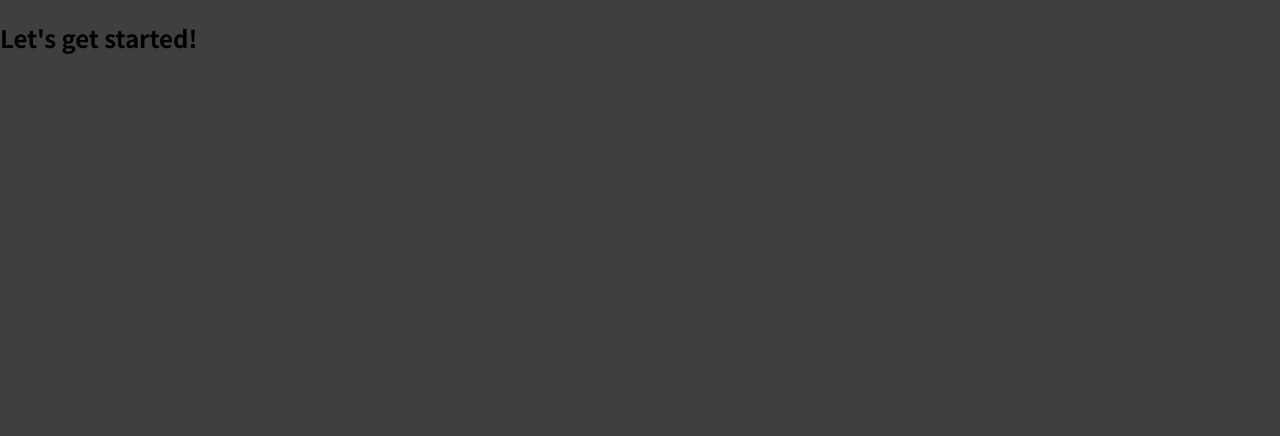
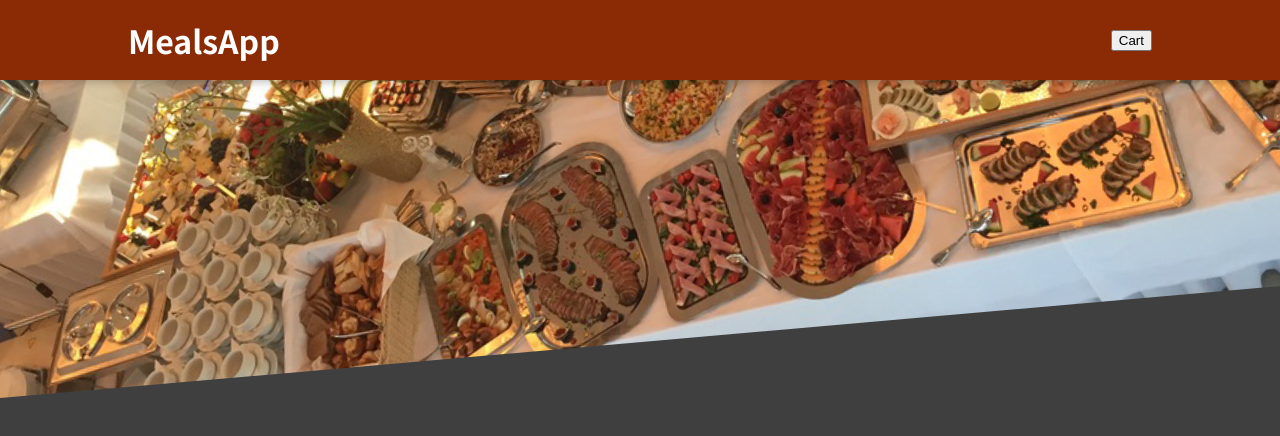
Before and after one commit to my-react-course-projects/meals-order-app, a React (Create React App) app: page / in a window 1280 px wide. Shown: the top 436 px of the page. Built offline with nearby package versions, Linux system fonts and the light colour scheme.

Commit message:
Header Component

```diff
--- a/src/App.js
+++ b/src/App.js
@@ -1,7 +1,9 @@
+import Header from "./components/Layout/Header";
+
 function App() {
   return (
     <div>
-      <h2>Let's get started!</h2>
+      <Header />
     </div>
   );
 }
--- /dev/null
+++ b/src/components/Layout/Header.js
@@ -0,0 +1,20 @@
+import { Fragment } from 'react';
+
+import headerImage from '../../assets/meals.jpg';
+import classes from './Header.module.css';
+
+const Header = props => {
+    return (
+        <Fragment>
+            <header className={classes.header}>
+                <h1>MealsApp</h1>
+                <button>Cart</button>
+            </header>
+            <div className={classes['main-image']}>
+                <img src={headerImage} alt='header-img' />
+            </div>
+        </Fragment>
+    );
+};
+
+export default Header;
--- /dev/null
+++ b/src/components/Layout/Header.module.css
@@ -0,0 +1,29 @@
+.header {
+    position: fixed;
+    top: 0;
+    left: 0;
+    width: 100%;
+    height: 5rem;
+    background-color: #8a2b06;
+    color: white;
+    display: flex;
+    justify-content: space-between;
+    align-items: center;
+    padding: 0 10%;
+    box-shadow: 0 2px 8px rgba(0, 0, 0, 0.25);
+    z-index: 10;
+  }
+
+  .main-image {
+    width: 100%;
+    height: 25rem;
+    z-index: 0;
+    overflow: hidden;
+  }
+
+  .main-image img {
+    width: 110%;
+    height: 100%;
+    object-fit: cover;
+    transform: rotateZ(-5deg) translateY(-4rem) translateX(-1rem);
+  }
```
Also changed, not shown: src/assets/meals.jpg (added).
